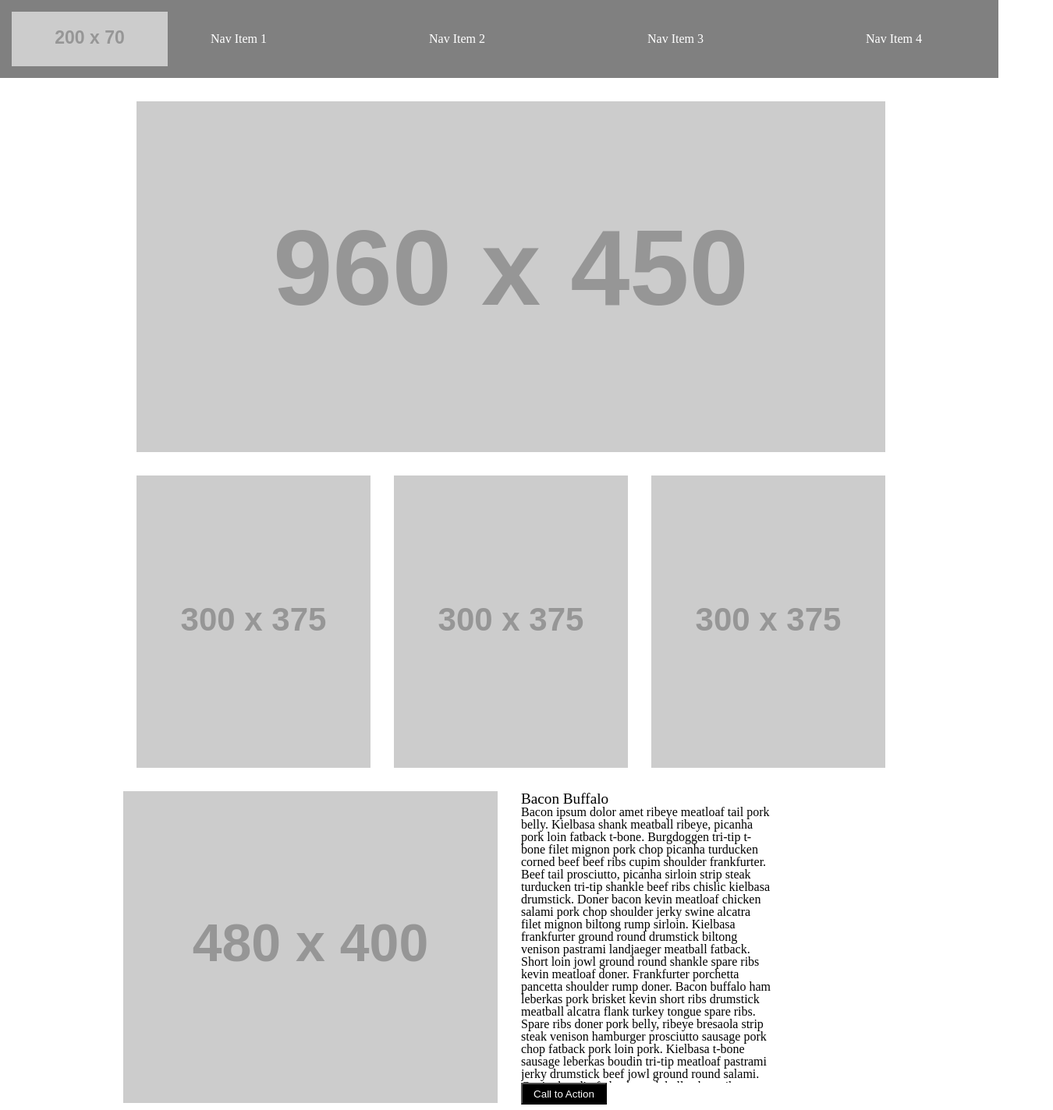
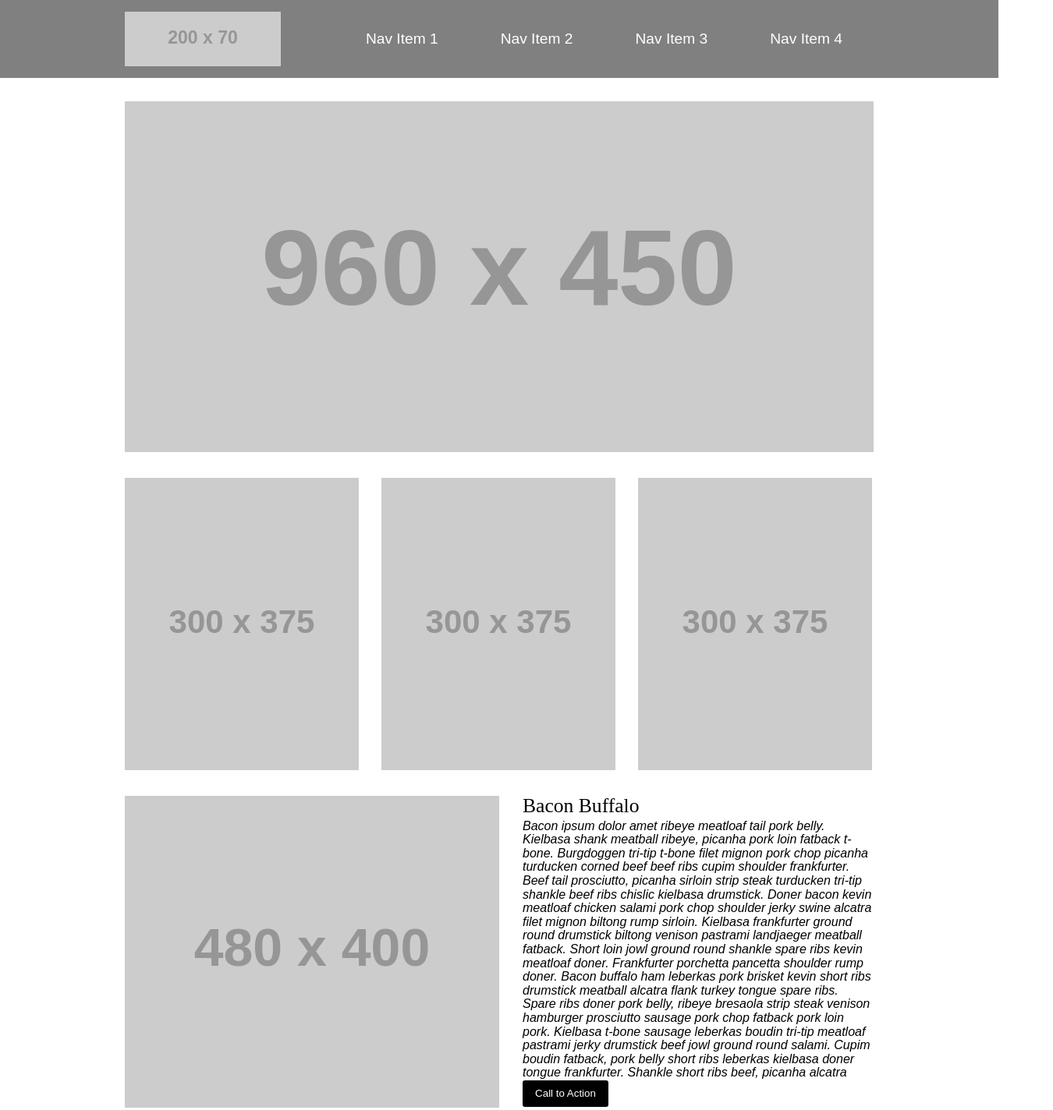
Before and after one commit to kylecohen14/wireframe-exercise, a plain HTML site: page index.html in a window 1280 px wide. Shown: the top 1424 px of the page at 78% size, 1350 px wide, since content can reach past the window. Drawn offline with Linux system fonts and the light colour scheme; placeholder pictures from the web are drawn by us.

Commit message:
finished wire frame

```diff
--- a/index.html
+++ b/index.html
@@ -7,6 +7,7 @@
     </head>
     <body>
       <header>
+        <div id="header">
           <img src="https://via.placeholder.com/200x70/000000/808080">
             <nav>
               <!-- <a href="index.html">Nav Item 1</a> -->
@@ -17,6 +18,7 @@
                 <li>Nav Item 4</li>
               </ul>
             </nav>
+        </div>
       </header>
       <main>
         <section>
--- a/style.css
+++ b/style.css
@@ -1,92 +1,133 @@
-body {
+/* body {
   box-sizing: border-box;
   width: 100%;
-}
+} */
 
 header {
   background-color: gray;
   display: flex;
   justify-content: space-between;
   align-items: center;
-  width: 100%;
-}
-header img {
-  margin: 15px;
+  height: 95;
+  /* width: 100%; */
+  }
+#header {
+  display: flex;
+  width: 960px;
+  justify-content: space-between;
+  align-items: center;
+  margin-left: auto;
+  margin-right: auto;
 }
 
-nav {
-  display: flex;
-  width: 100%;
+header img {
+  height: 70px;
+  margin-top: 15px;
+  margin-bottom: 15px;
+  /* margin-left: 712px; */
 }
-nav ul {
+
+/* nav {
+  margin-right: 670px;
+} */
+
+ul {
   display: flex;
   color: white;
 
 }
-nav li {
-width: 200px;
+li {
+/* width: 200px; */
 /* float: left; */
-display: inline;
+font-family: sans-serif;
+font-weight: 400;
 margin: 40px;
-}
-ul {
-
-}
-
-main {
-  margin-left: 30px;
-  width: 100%;
+font-size: larger;
 }
 
 
+/* main {
+  margin-left: 30px;
+  width: 100%;
+} */
+
+
 section:nth-child(1) {
-  display: flex;
-  justify-content: center;
-  padding-bottom: 30px;
+  /* display: flex; */
+  width: 960px;
+  /* justify-content: center; */
+  /* padding-bottom: 30px;
   padding-top: 30px;
-  margin-right: 30px;
+  margin-right: 30px; */
+  margin: 30px auto;
+
 }
 section:nth-child(2) {
-  display: flex;
+  /* display: flex;
   justify-content: center;
-  padding-bottom: 30px;
+  padding-bottom: 30px; */
+  width: 960px;
+  margin: 30px auto;
 }
-section:nth-child(2) img {
-  margin-right: 30px;
+section:nth-child(2) :first-child {
+  margin-right: 25px;
+}
+section:nth-child(2) img:last-child{
+  margin-left: 25px;
 }
 
 section:nth-child(3) {
   display: flex;
+  width: 960px;
+  margin: 30px auto;
+  height: 400px;
+  /* display: flex;
   justify-content: center;
   height: 400px;
   padding-bottom: 30px;
   margin-left: 10%;
+   */
+}
+article {
+  margin-left: 30px;
+  height: 400px;
+}
 
-}
-section:nth-child(3) img {
+
+/* section:nth-child(3) img {
   width: 50%;
   margin-right: 30px;
-}
+} */
 h2 {
-  font-size: larger;
+  font-size: 1.6em;
   font-weight: 500;
+  margin-bottom: 4px;
 }
 p {
-overflow: scroll;
-width: 50%;
-height: 355px;
+overflow: auto;
+font-family: sans-serif;
+height: 335px;
+font-style: italic;
+line-height: 1.1em;
+/* width: 50%;
+height: 355px; */
 
 }
 button {
   background-color: black;
   color: white;
   width: 110px;
-  height: 28px;
+  height: 34px;
+  border: none;
+  border-radius: 3px;
+  transition: 350ms ease-out;
+}
+button:hover {
+  background-color: blue;
 }
 
 footer {
-  display: flex;
-  height: 60px;
+  height: 110px;
   background-color: gray;
-  width: auto;
+  /* width: auto; */
 }
```
Lines whose indentation alone changed are shown as unchanged.
